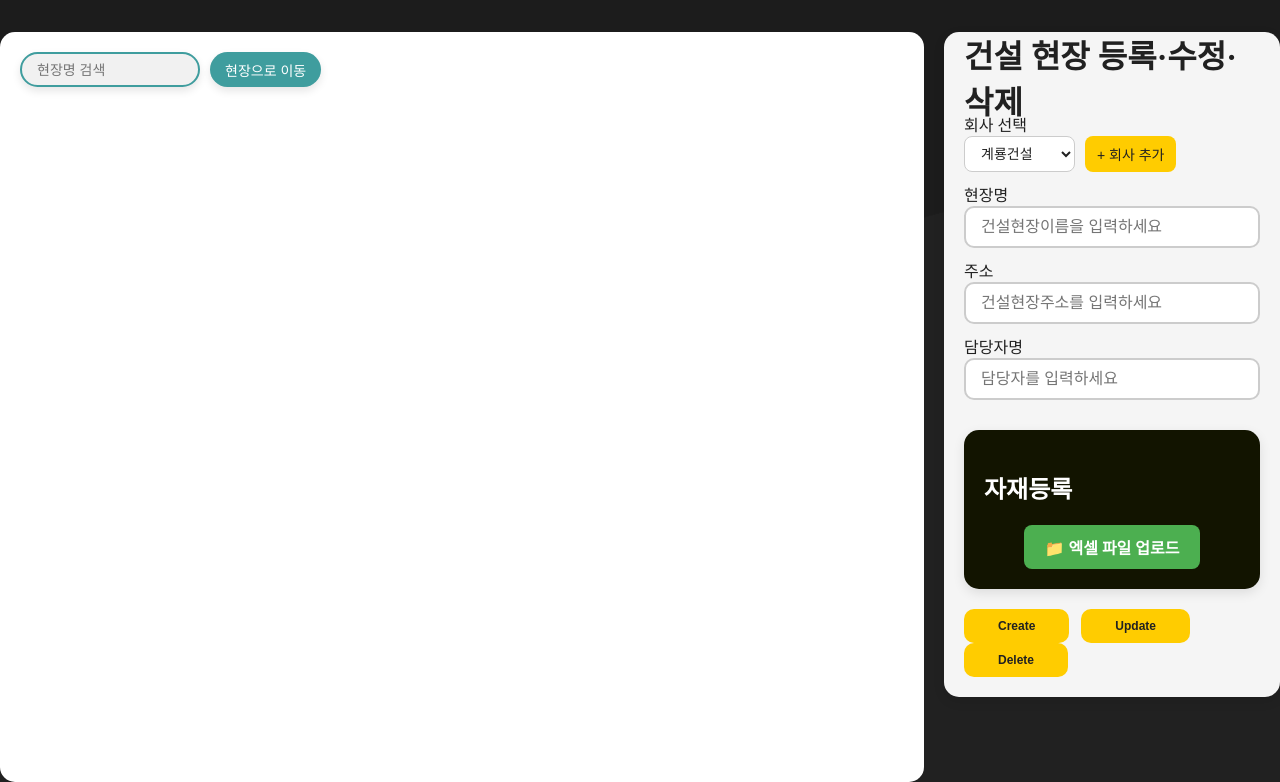
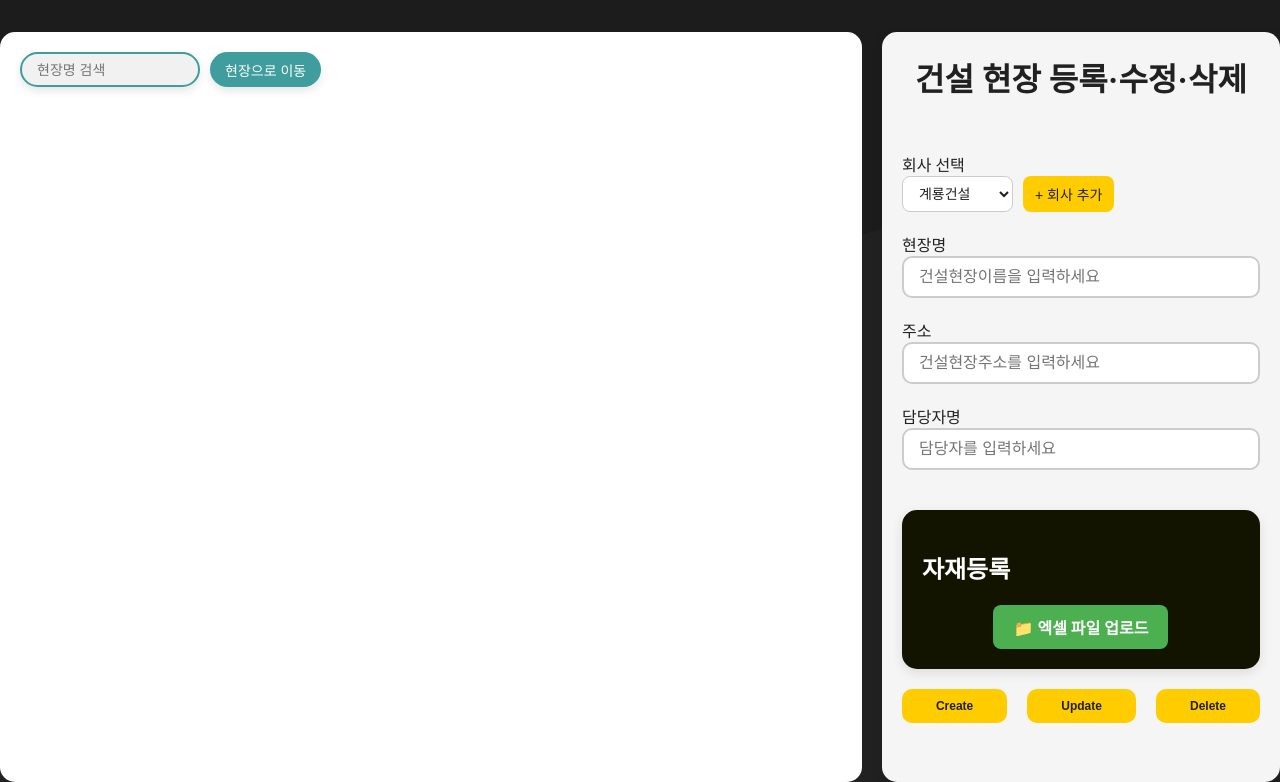
Before and after one commit to MinGiTae/GarbageGuard, a Flask app: page /csr/ in a window 1280 px wide. Shown: the part 40-822 px from the top of the page. Run offline with Flask 3, Linux system fonts and the light colour scheme; data comes from the database, SQL or seed files in the repository; some libraries are stand-ins or nearby versions; some web fonts are replaced.

Commit message:
2025-05-08 목요일
메인페이지 효과 추가 및 수정(진행중)
csr 페이지 오른쪽 컨테이너 수정

```diff
--- a/static/css/GG_003_csr.css
+++ b/static/css/GG_003_csr.css
@@ -24,12 +24,13 @@
 
 .container {
   width: 400px;
+  height:750px;
 }
 
 .title-container {
   width: 100%;
   height: 50px;
-  margin-bottom: 10px;
+  margin-bottom: 50px;
   display: flex;
   justify-content: center;
   align-items: center;
@@ -38,6 +39,7 @@
 
 .div1 {
   width: 100%;
+  height:750px;
   background-color: #f5f5f5;
   border-radius: 15px;
   padding: 20px;
@@ -64,13 +66,13 @@
 }
 
 #search-box {
-margin-top : 10px
+margin-top : 20px
 }
 
 #search-input1,
 #search-input2,
 #search-input3 {
-  margin-bottom: 10px;
+  margin-bottom: 20px;
   width: 100%;
   padding: 10px 15px;
   font-size: 16px;
@@ -179,7 +181,7 @@ margin-top : 10px
   border-radius: 10px;
   font-size: 12px;
   font-weight: bold;
-  margin-right: 8px;
+
 }
 
 #Button1:hover,
@@ -312,3 +314,9 @@ margin-top : 10px
   background-color: #f8d7da;
   color: #721c24;
 }
+
+.button-group {
+  display: flex;
+  justify-content: center;
+  gap: 20px;
+}
--- a/static/css/layout.css
+++ b/static/css/layout.css
@@ -12,7 +12,6 @@ html, body{
     background-size: cover;
     background-position: center;
     background-repeat: no-repeat;
-
 }
 
 
--- a/templates/GG_001_main.html
+++ b/templates/GG_001_main.html
@@ -11,6 +11,11 @@
 <meta name="viewport" content="width=device-width, initial-scale=1.0">
 
 <img id="crain" src="/static/img/crain.png" alt="crain"/>
+
+
+
+
+
 
 <h1 class="scroll-text" id="scrollText1" style="font-size: 8vw; color: #FEBC01; line-height: 0.9;">
   Garbage<br>Guard
--- a/templates/GG_003_csr.html
+++ b/templates/GG_003_csr.html
@@ -26,7 +26,7 @@
 <div class="flex-wrapper">
 
   <!-- 지도 영역 -->
-  <div id="map" style="width:1100px; height:750px; background-color:white; position:relative;">
+  <div id="map" style="width:1000px; height:750px; background-color:white; position:relative;">
     <input id="search-input4" placeholder="현장명 검색" />
     <div id="autocomplete-results">
     </div>
@@ -78,9 +78,9 @@
         </div>
 
         <div class="button-group">
-          <button type="submit"       id="Button1">Create</button>
-          <button type="button"       id="ButtonUpdate">Update</button>
-          <button type="button"       id="ButtonDelete">Delete</button>
+          <button type="submit" id="Button1">Create</button>
+          <button type="button" id="ButtonUpdate">Update</button>
+          <button type="button" id="ButtonDelete">Delete</button>
         </div>
       </form>
     </div>
```
Also changed, not shown: static/css/GG_001_main.css (+14 -12 lines), static/js/GG_001_main.js (+26 -2 lines).
